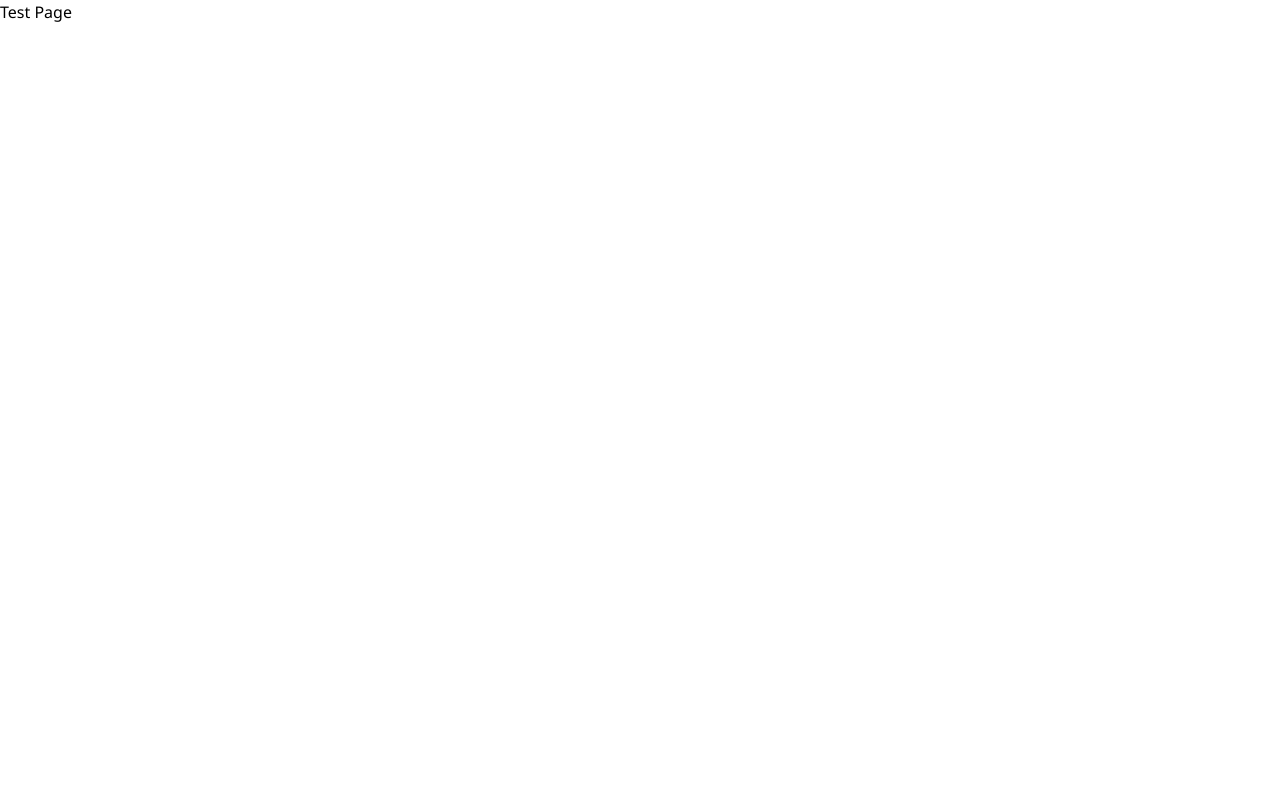
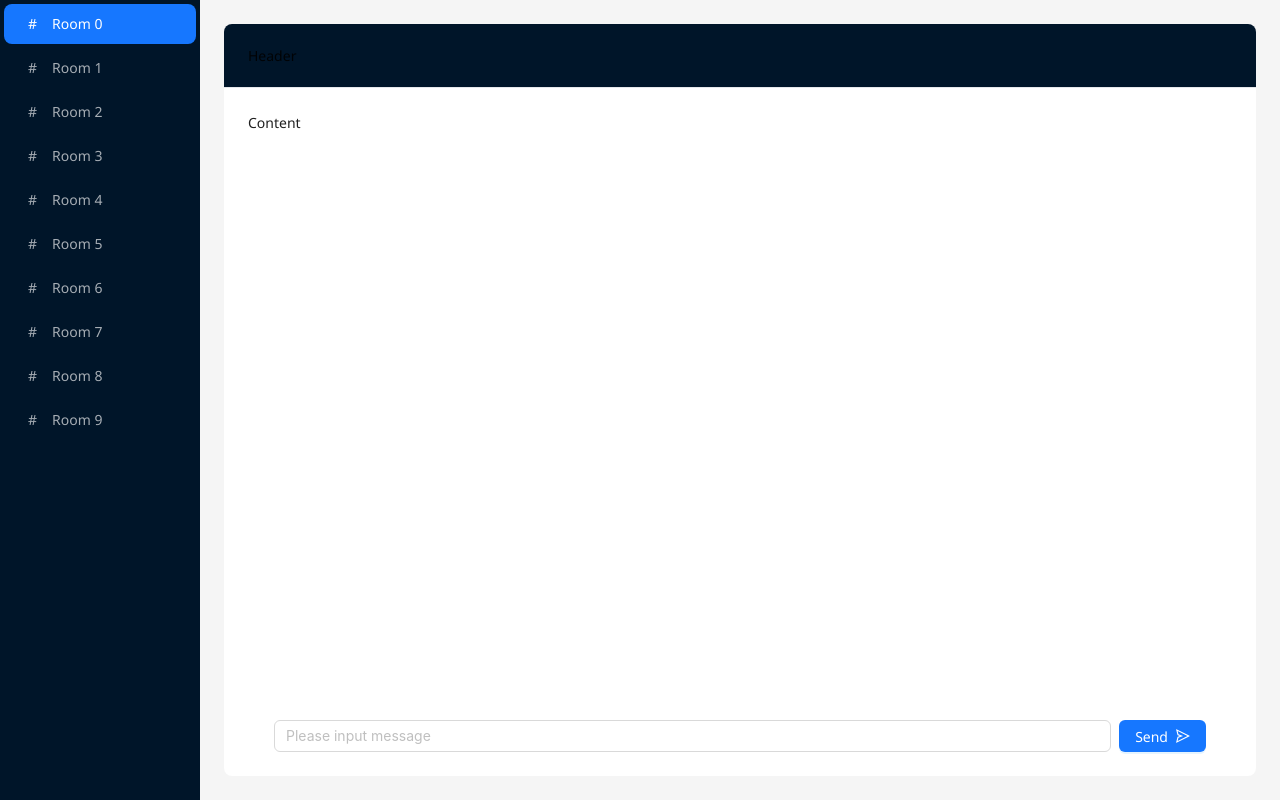
Before and after one commit to hoangng26/realtime-chat-app, a React (Vite) app in the folder frontend/: page / in a window 1280 px wide. Built offline with nearby package versions, Linux system fonts and the light colour scheme.

Commit message:
feat: build layout for application
Build layout for Auth Page and Main Page

```diff
--- a/frontend/src/App.tsx
+++ b/frontend/src/App.tsx
@@ -1,8 +1,17 @@
+import { ConfigProvider, ThemeConfig } from 'antd';
 import { RouterProvider } from 'react-router-dom';
 import routes from './routes';
 
 function App() {
-  return <RouterProvider router={routes} />;
+  const themeConfig: ThemeConfig = {
+    algorithm: [],
+  };
+
+  return (
+    <ConfigProvider theme={themeConfig}>
+      <RouterProvider router={routes} />
+    </ConfigProvider>
+  );
 }
 
 export default App;
--- /dev/null
+++ b/frontend/src/pages/Auth/index.tsx
@@ -0,0 +1,36 @@
+import { Input, Modal, Select } from 'antd';
+import React from 'react';
+import { useNavigate } from 'react-router-dom';
+
+const AuthPageComponent: React.FC = () => {
+  const navigate = useNavigate();
+
+  const okButtonHandler = () => {
+    navigate('/');
+  };
+
+  return (
+    <>
+      <Modal
+        open
+        centered
+        closable={false}
+        onOk={okButtonHandler}
+        cancelButtonProps={{ className: 'hidden' }}
+        title="Real-time Chat Application"
+      >
+        <Input placeholder="Please input your username" />
+        <Select
+          className="w-full mt-2"
+          placeholder="Select room to join"
+          options={Array.from(Array(10).keys()).map((item) => ({
+            value: item,
+            label: `Room ${item}`,
+          }))}
+        />
+      </Modal>
+    </>
+  );
+};
+
+export default AuthPageComponent;
--- /dev/null
+++ b/frontend/src/pages/Home/index.tsx
@@ -0,0 +1,47 @@
+import { SendOutlined } from '@ant-design/icons';
+import { Button, Flex, Input, Layout, Menu, theme } from 'antd';
+import { Content, Footer, Header } from 'antd/es/layout/layout';
+import Sider from 'antd/es/layout/Sider';
+import React from 'react';
+
+const HomePageComponent: React.FC = () => {
+  const {
+    token: { colorBgContainer, borderRadiusLG },
+  } = theme.useToken();
+
+  return (
+    <Layout className="h-screen" hasSider>
+      <Sider>
+        <Menu
+          defaultSelectedKeys={['room-0']}
+          mode="inline"
+          className="h-full"
+          theme="dark"
+          items={Array.from(Array(10).keys()).map((item) => ({
+            key: `room-${item}`,
+            label: `Room ${item}`,
+            icon: <span>#</span>,
+          }))}
+        />
+      </Sider>
+      <Layout className="m-6 overflow-hidden" style={{ borderRadius: borderRadiusLG }}>
+        <Header className={`px-6 border-b bg-[${colorBgContainer}]`}>Header</Header>
+        <Content>
+          <div style={{ background: colorBgContainer }} className="h-full p-6">
+            Content
+          </div>
+        </Content>
+        <Footer style={{ background: colorBgContainer }}>
+          <Flex gap="small">
+            <Input placeholder="Please input message" allowClear />
+            <Button type="primary" icon={<SendOutlined />} iconPosition="end">
+              Send
+            </Button>
+          </Flex>
+        </Footer>
+      </Layout>
+    </Layout>
+  );
+};
+
+export default HomePageComponent;
```
Also changed, not shown: frontend/src/routes/index.tsx (+6 -4 lines).
